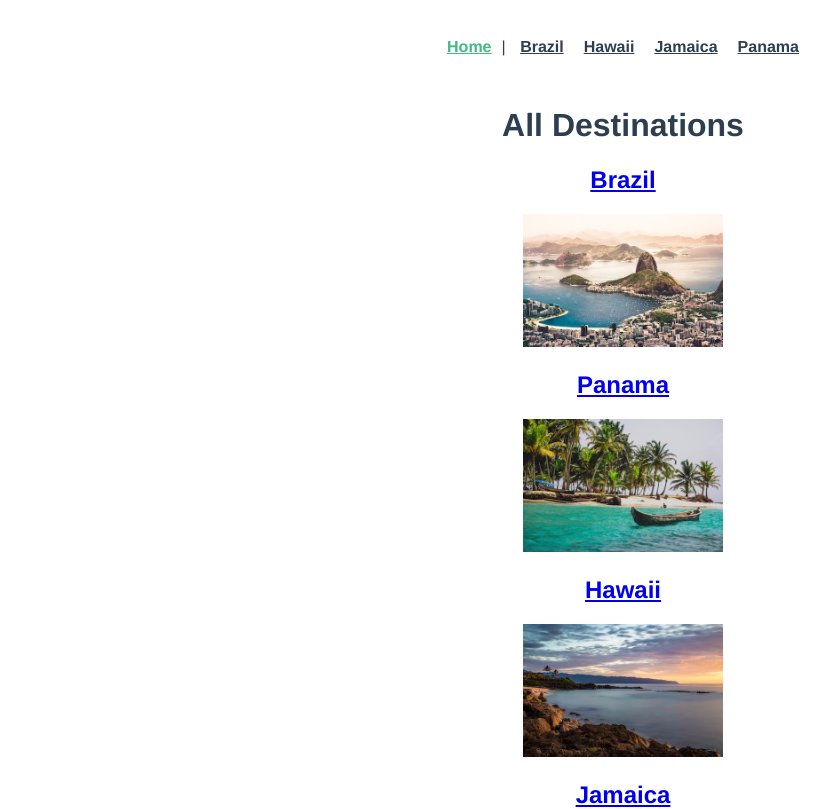
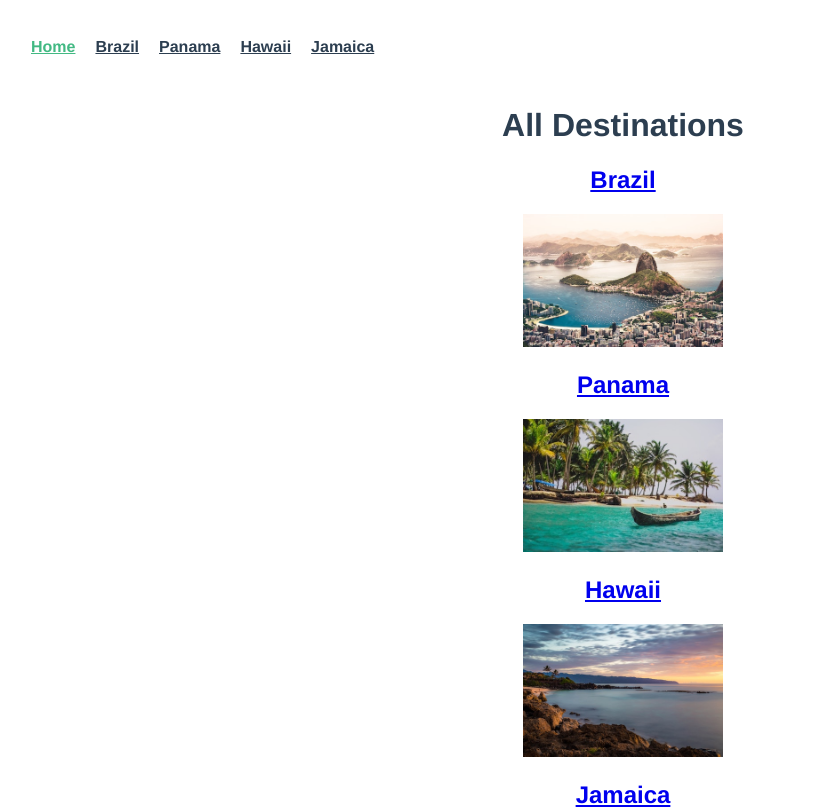
Before and after one commit to appletreeisyellow/vue-tutorials, a Vue app in the folder vue-travel-app/: page / in a window 1280 px wide. Shown: the top 809 px of the page, without its empty margins (17-847 px from the left). Built offline with nearby package versions, Linux system fonts and the light colour scheme.

Commit message:
add navigation

```diff
--- a/vue-travel-app/src/App.vue
+++ b/vue-travel-app/src/App.vue
@@ -1,16 +1,18 @@
 <template>
   <div id="app">
-    <div id="nav">
-      <router-link to="/">Home</router-link>|
-      <router-link to="/brazil">Brazil</router-link>
-      <router-link to="/hawaii">Hawaii</router-link>
-      <router-link to="/jamaica">Jamaica</router-link>
-      <router-link to="/panama">Panama</router-link>
-    </div>
+    <TheNavigation />
     <router-view />
   </div>
 </template>
+<script>
+import TheNavigation from "@/components/TheNavigation";
 
+export default {
+  components: {
+    TheNavigation
+  }
+};
+</script>
 <style>
 #app {
   font-family: Avenir, Helvetica, Arial, sans-serif;
--- /dev/null
+++ b/vue-travel-app/src/components/TheNavigation.vue
@@ -0,0 +1,20 @@
+<template>
+  <nav id="nav">
+    <router-link to="/">Home</router-link>
+    <router-link to="/brazil">Brazil</router-link>
+    <router-link to="/panama">Panama</router-link>
+    <router-link to="/hawaii">Hawaii</router-link>
+    <router-link to="/jamaica">Jamaica</router-link>
+  </nav>
+</template>
+
+<script>
+export default {};
+</script>
+
+<style scoped>
+#nav {
+  display: flex;
+  align-items: center;
+}
+</style>
```
Also changed, not shown: vue-travel-app/src/router/index.js (+5 -8 lines), 1 other file (tests, documents, lock files or other folders).
